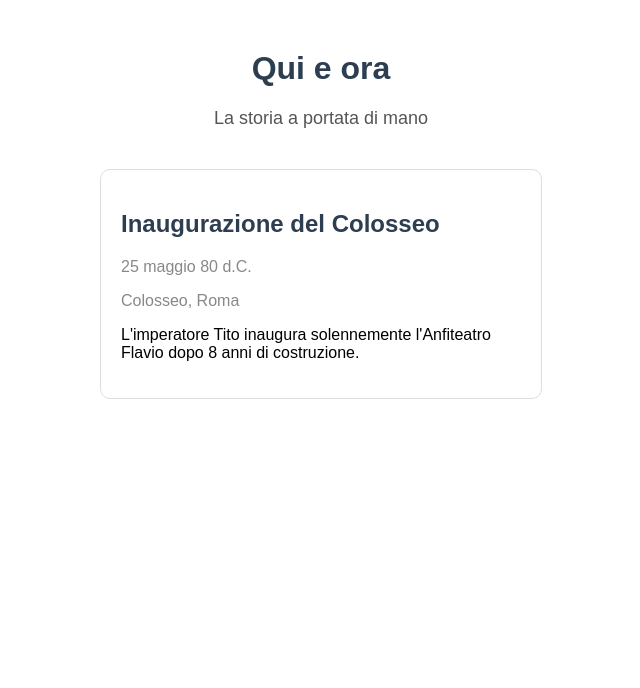
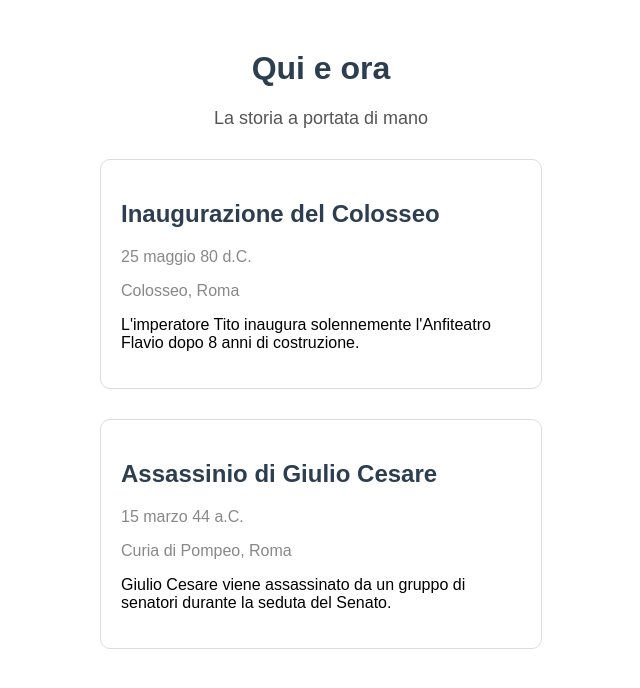
Before and after one commit to monicazucca1974-lab/quieoralastoria, a React (Create React App) app: page / in a window 1280 px wide. Shown: the top 688 px of the page, without its empty margins (319-959 px from the left). Built offline with nearby package versions, Linux system fonts and the light colour scheme.

Commit message:
aggiunta seconda scheda evento storico

```diff
--- a/src/App.js
+++ b/src/App.js
@@ -6,7 +6,7 @@ function App() {
 
       <div style={{
         maxWidth: '400px',
-        margin: '40px auto',
+        margin: '30px auto',
         padding: '20px',
         border: '1px solid #ddd',
         borderRadius: '10px',
@@ -18,6 +18,20 @@ function App() {
         <p>L'imperatore Tito inaugura solennemente l'Anfiteatro Flavio dopo 8 anni di costruzione.</p>
       </div>
 
+      <div style={{
+        maxWidth: '400px',
+        margin: '30px auto',
+        padding: '20px',
+        border: '1px solid #ddd',
+        borderRadius: '10px',
+        textAlign: 'left'
+      }}>
+        <h2 style={{ color: '#2c3e50' }}>Assassinio di Giulio Cesare</h2>
+        <p style={{ color: '#888' }}>15 marzo 44 a.C.</p>
+        <p style={{ color: '#888' }}>Curia di Pompeo, Roma</p>
+        <p>Giulio Cesare viene assassinato da un gruppo di senatori durante la seduta del Senato.</p>
+      </div>
+
     </div>
   );
 }
```
